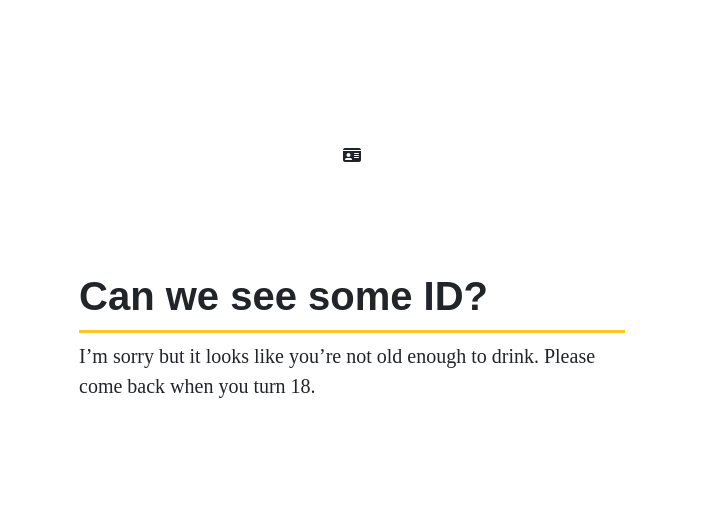
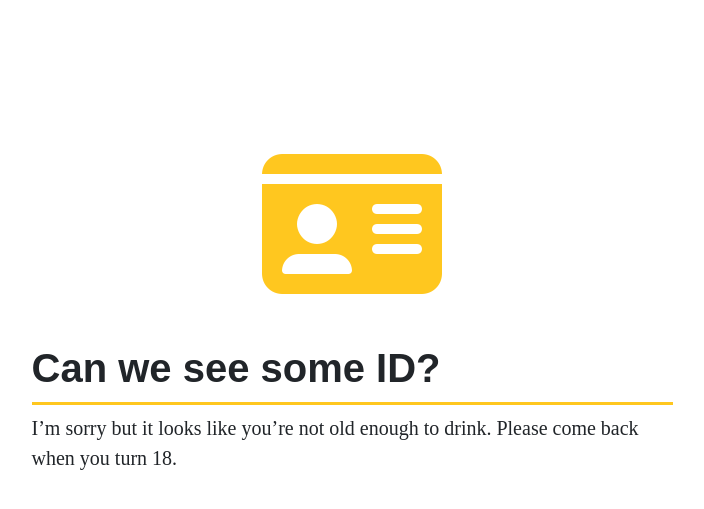
Before and after one commit to John-McPherson/Full-Stack-Tool-Kit-Portfolio-Project, a Django app: page / in a window 1280 px wide. Shown: the part 61-570 px from the top of the page, without its empty margins (288-992 px from the left). Run offline with Django 3.2, Linux system fonts and the light colour scheme; a user stored in the database is signed in; tables that the repository leaves empty hold one stand-in row (values such as "Sample post"); some libraries are stand-ins or nearby versions; some web fonts are replaced.

Commit message:
style index id section

```diff
--- a/static/css/style.css
+++ b/static/css/style.css
@@ -479,3 +479,10 @@ label {
 .warning {
     background-color: var(--warning);
 }
+
+/* id section */
+
+.id {
+    font-size: 1000%;
+    color: #FFC71F;
+}
--- a/templates/index.html
+++ b/templates/index.html
@@ -28,9 +28,8 @@
         </div>
     </div>
     <div class="row justify-content-center">
-        <div class="col-10  page-heading col-md-6">
+        <div class="col-10  page-heading col-md-7 page-heading remove-margin-total">
             <h1>Can we see some ID?</h1>
-
             <p>I’m sorry but it looks like you’re not old enough to drink. Please come back when you turn
                 18.</p>
         </div>
```
